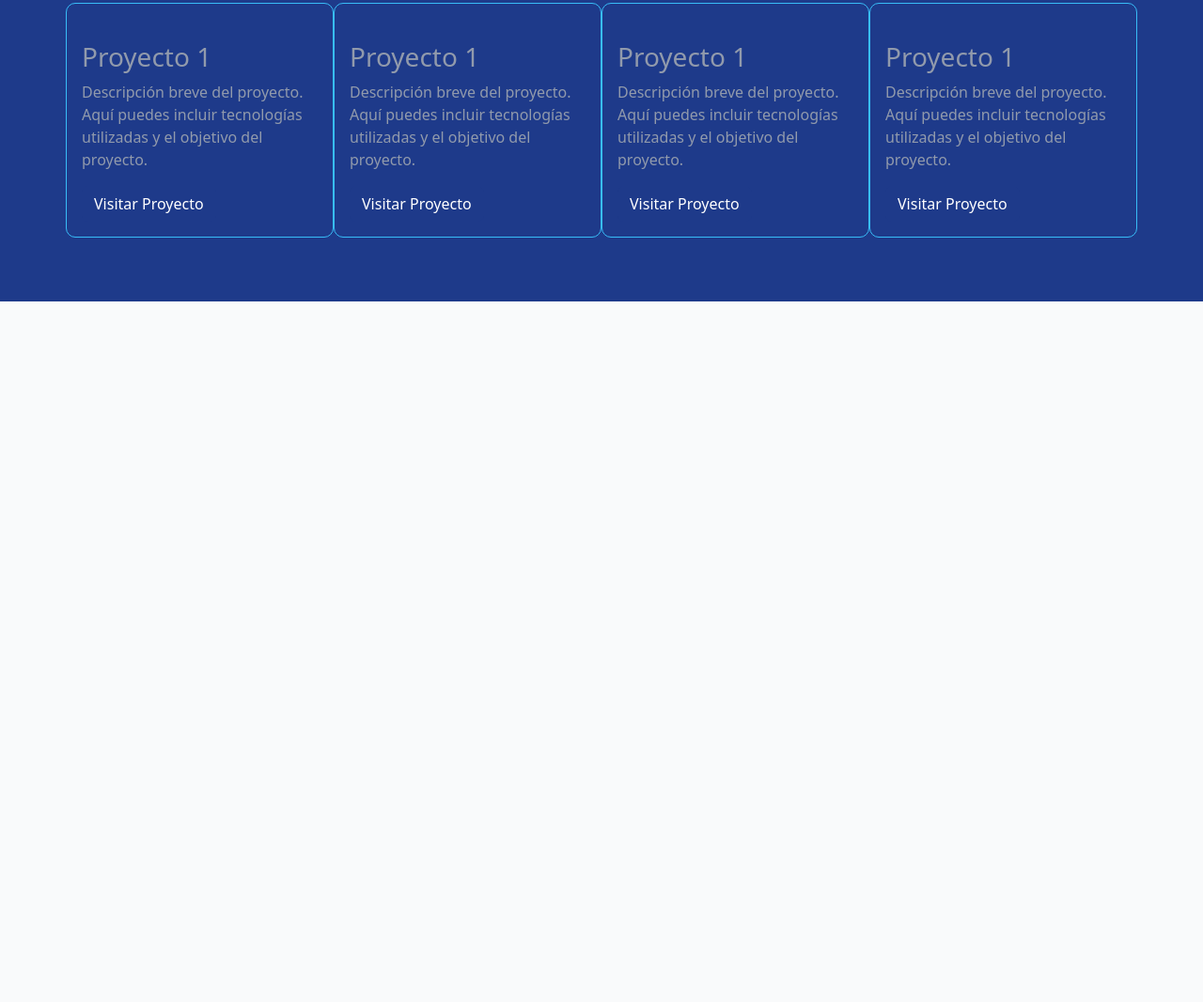
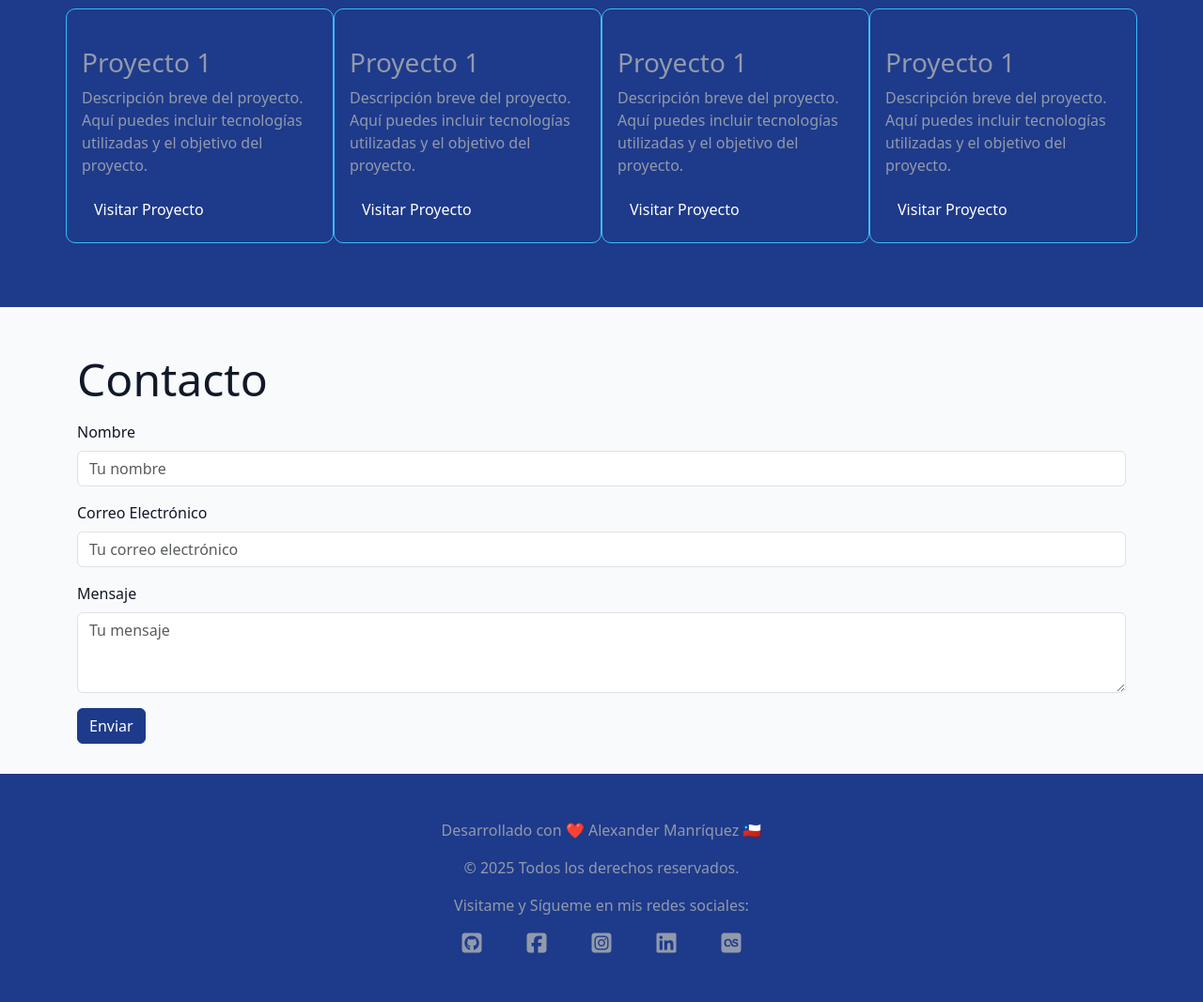
Before and after one commit to AlexanderManriquez/evaluacion-portafolio, a plain HTML site: page index.html in a window 1280 px wide. Shown: the part 1480-2547 px from the top of the page at 94% size. Before the commit the page ends 1801 px from the top, so only its background shows below. Drawn offline with nearby package versions, Linux system fonts and the light colour scheme.

Commit message:
Enhance styling for navigation links, footer, and form elements; add favicon and logo images

```diff
--- a/assets/css/styles.css
+++ b/assets/css/styles.css
@@ -15,6 +15,15 @@
 body {
     background-color: #F9FAFB;
     color: #111827;
+}
+
+.nav-link {
+    color: #111827;
+}
+
+.nav-link:hover {
+    color: #38BDF8;
+    transition: color 0.3s ease;
 }
 
 .btn-primary {
@@ -66,3 +75,20 @@ body {
     transform: translateY(-5px);
     transition: transform 0.3s ease, box-shadow 0.3s ease;
 }
+
+input:hover, textarea:hover {
+    border-color: #38BDF8;
+    box-shadow: 0 0 5px #38BDF8;
+}
+
+.footer {
+    background-color: #1E3A8A;
+    color: #919aac;
+    text-align: center;
+    margin-top: 2rem;
+}
+
+.footer-icons {
+    font-size: 1.5rem;
+    color:#919aac;
+}
--- a/index.html
+++ b/index.html
@@ -4,6 +4,7 @@
     <meta charset="UTF-8">
     <meta name="viewport" content="width=device-width, initial-scale=1.0">
     <title>Alexander Manriquez - Desarrollador Full-Stack.</title>
+    <link rel="shortcut icon" href="./assets/img/favicon.ico" type="image/x-icon">
     <script src="https://kit.fontawesome.com/6262dc69d7.js" crossorigin="anonymous"></script>
     <link href="https://cdn.jsdelivr.net/npm/bootstrap@5.3.7/dist/css/bootstrap.min.css" rel="stylesheet" integrity="sha384-LN+7fdVzj6u52u30Kp6M/trliBMCMKTyK833zpbD+pXdCLuTusPj697FH4R/5mcr" crossorigin="anonymous">
     <link rel="stylesheet" href="./assets/css/styles.css"/>
@@ -12,7 +13,7 @@
     <nav class="navbar navbar-expand-lg bg-body-tertiary">
         <div class="container-fluid">
                 <a class="navbar-brand" href="#">
-                    <img src="/docs/5.3/assets/brand/bootstrap-logo.svg" alt="Logo" width="30" height="24" class="d-inline-block align-text-top">
+                    <img src="./assets/img/alexander-m-logo.png" alt="Logo" width="35" height="35" class="d-inline-block align-text-top">
                 </a>
             <button class="navbar-toggler" type="button" data-bs-toggle="collapse" data-bs-target="#navbarNavAltMarkup" aria-controls="navbarNavAltMarkup" aria-expanded="false" aria-label="Toggle navigation">
             <span class="navbar-toggler-icon"></span>
@@ -44,6 +45,7 @@
 
     <main>
     <!-- About Me Section -->
+    <!-- ToDo: Agregar una imagen bajo los párrafos de descripción, Agregar animaciones al texto -->
         <section class="about-me container-fluid" id="about-me">
             <div class="container">
                 <h2 class="display-5 pt-5 pb-2">Acerca de mi</h2>
@@ -82,6 +84,7 @@
             </div>
         </section>
     <!-- Projects Section -->
+    <!-- ToDo: Agregar imagenes en las cards de los proyectos -->
         <section class="projects container-fluid py-5" id="projects">
             <div class="container">
                 <h2 class="display-5 pt-5 pb-2">Mis Proyectos</h2>
@@ -121,15 +124,44 @@
     </main>
 
     <!-- Contact Section -->
-     <section class="contact" id="contact">
-        <form action=""></form>
+     <section class="contact container" id="contact">
+        <h2 class="display-5 pt-5 pb-2">Contacto</h2>
+        <form action="">
+            <div class="mb-3">
+                <label for="name" class="form-label">Nombre</label>
+                <input type="text" class="form-control" id="name" placeholder="Tu nombre" required>
+            </div>
+            <div class="mb-3">
+                <label for="email" class="form-label">Correo Electrónico</label>
+                <input type="email" class="form-control" id="email" placeholder="Tu correo electrónico" required>
+            </div>
+            <div class="mb-3">
+                <label for="message" class="form-label">Mensaje</label>
+                <textarea class="form-control" id="message" rows="3" placeholder="Tu mensaje" required></textarea>
+            </div>
+            <button type="submit" class="btn btn-primary">Enviar</button>
+        </form>
      </section>
 
-     <footer>
+     <footer class="footer container-fluid">
+        <div class="container text-center py-5">
+            <p>Desarrollado con ❤️ Alexander Manríquez 🇨🇱</p>
+            <p>© 2025 Todos los derechos reservados.</p>
+            <div class="social">
+                <p>Visitame y Sígueme en mis redes sociales:</p>
+                <div class="social__icons d-flex justify-content-center gap-5">
+                    <a href="https://github.com/AlexanderManriquez" target="_blank"><i class="fa-brands fa-square-github footer-icons"></i></a>
+                    <a href="https://web.facebook.com/palabrasdefuego/" target="_blank"><i class="fa-brands fa-square-facebook footer-icons"></i></a>
+                    <a href="http://www.instagram.com/alexander.manriquez.s" target="_blank"><i class="fa-brands fa-square-instagram footer-icons"></i></a>
+                    <a href="https://www.linkedin.com/in/alexander-manriquez/" target="_blank"><i class="fa-brands fa-linkedin footer-icons"></i></a>
+                    <a href="https://www.last.fm/es/user/DevListener" target="_blank"><i class="fa-brands fa-square-lastfm footer-icons"></i></a>
+                </div>
+            </div>
+        </div>
 
      </footer>
 
-     <script src="https://cdn.jsdelivr.net/npm/@popperjs/core@2.11.8/dist/umd/popper.min.js" integrity="sha384-I7E8VVD/ismYTF4hNIPjVp/Zjvgyol6VFvRkX/vR+Vc4jQkC+hVqc2pM8ODewa9r" crossorigin="anonymous"></script>
+    <script src="https://cdn.jsdelivr.net/npm/@popperjs/core@2.11.8/dist/umd/popper.min.js" integrity="sha384-I7E8VVD/ismYTF4hNIPjVp/Zjvgyol6VFvRkX/vR+Vc4jQkC+hVqc2pM8ODewa9r" crossorigin="anonymous"></script>
     <script src="https://cdn.jsdelivr.net/npm/bootstrap@5.3.7/dist/js/bootstrap.min.js" integrity="sha384-7qAoOXltbVP82dhxHAUje59V5r2YsVfBafyUDxEdApLPmcdhBPg1DKg1ERo0BZlK" crossorigin="anonymous"></script>
     <script src="./assets/js/script.js"></script>
 </body>
```
Also changed, not shown: assets/img/alexander-m-logo.png (added), assets/img/favicon.ico (added).
